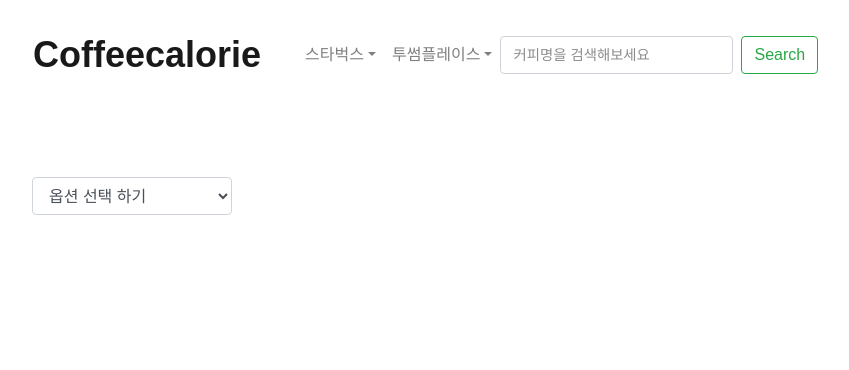
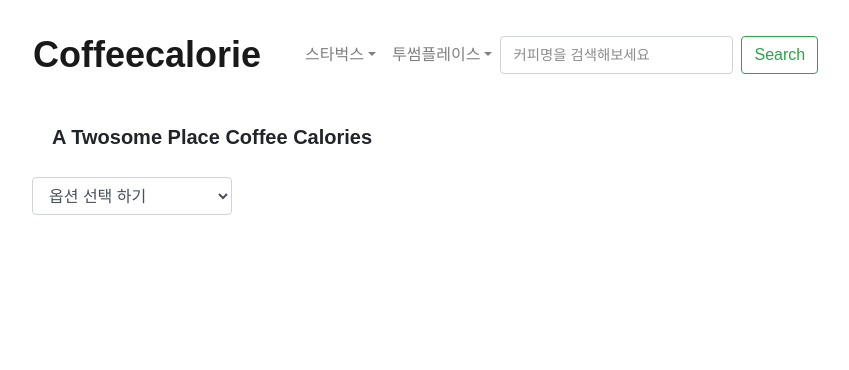
Before and after one commit to hanyonghee9264/ilovefish, a Django app: page /coffeeshop/twosomeplace/1/ in a window 1280 px wide. Shown: the top 370 px of the page, without its empty margins (68-917 px from the left). Run offline with Django 3.2, Linux system fonts and the light colour scheme; data that the repository does not hold is empty; parts of the project's set-up code (start-up, migrations or seed data) failed here and were passed over; some libraries are stand-ins or nearby versions; some web fonts are replaced.

Commit message:
[FIX] twosome 커피 카테고리 수정

```diff
--- a/app/templates/coffeeshop/twosome_category_coffee.html
+++ b/app/templates/coffeeshop/twosome_category_coffee.html
@@ -3,7 +3,7 @@
 {% block content %}
 
 <div style="padding: 15px 0px 20px 20px;">
-    <h4 class="lottemartdream normal coffee_sub_title col-12 mx-auto" style="color: white;">A Twosome Place Coffee Calories</h4>
+    <h4 class="lottemartdream normal coffee_sub_title col-12 mx-auto">A Twosome Place Coffee Calories</h4>
 </div>
 
 <!-- select box -->
```
